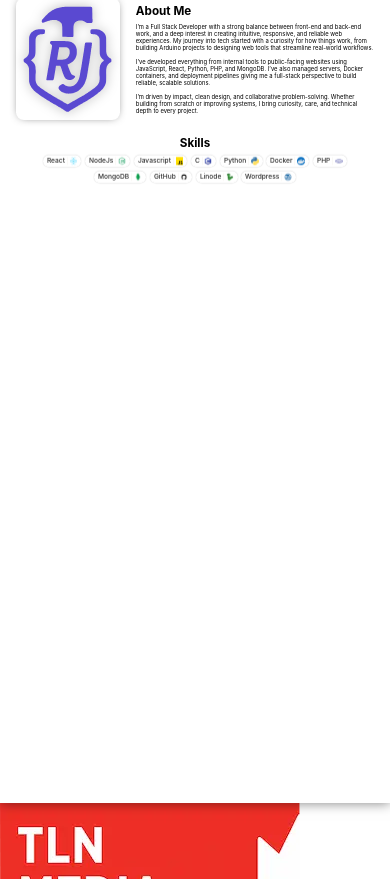
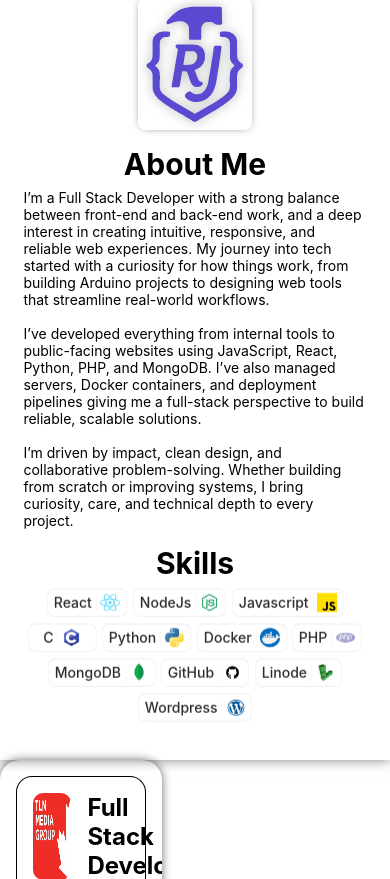
Before and after one commit to RoliJule/rolijule.github.io, a React (Create React App) app: page /#/ in a window 390 px wide. Shown: the part 885-1764 px from the top of the page. Built offline with nearby package versions, Linux system fonts and the light colour scheme.

Commit message:
about section mobile styles added

```diff
--- a/src/components/JobCard.js
+++ b/src/components/JobCard.js
@@ -1,3 +1,5 @@
+import "../styles/jobCardStyles.css"
+
 const JobCard = ({experience}) => {
 
     return (
--- a/src/index.css
+++ b/src/index.css
@@ -50,8 +50,19 @@ body {
 section {
   box-sizing: border-box;
 }
+.section-title {
+    margin: auto auto 1.5vw;
+    text-align: center;
+    font-size: max(3vw, 30px);
+}
 
 code {
   font-family: source-code-pro, Menlo, Monaco, Consolas, 'Courier New',
     monospace;
 }
+
+@media (max-width:992px) {
+  .section-title {
+    margin: auto auto 2vw;
+  }
+}
--- a/src/pages/Experience.js
+++ b/src/pages/Experience.js
@@ -6,11 +6,13 @@ const Experience = () => {
 
     return (
         <section id="experience-section">
-            <div>
-                {jobs.map(job => {
-                    //console.log(job);
-                    return <JobCard experience={job} />
-                })}
+            <div id="experinece-carousel">
+                <div className="viewport">
+                    {jobs.map(job => {
+                        //console.log(job);
+                        return <JobCard experience={job} />
+                    })}
+                </div>
             </div>
         </section>
     );
--- a/src/styles/aboutMe.css
+++ b/src/styles/aboutMe.css
@@ -1,7 +1,7 @@
 #about-section {
     position: relative;
-    padding: 10vw 4vw;
-    min-height: 100vh;
+    padding: 10vw 6vw;
+    height: fit-content;
     box-shadow: 0vw 0vw 3vw 0vw #00000080;
     z-index: 1;
 }
@@ -10,7 +10,6 @@
     flex-direction: row;
     align-items: center;
     gap: 4vw;
-    width: 80vw;
     margin: auto;
     margin-bottom: 4vw;
 }
@@ -35,11 +34,6 @@ svg.about-icon {
     filter: drop-shadow(0px 0px 6px rgb(187, 187, 187));
 }
 
-.section-title {
-    margin: auto auto 1.5vw;
-    text-align: center;
-    font-size: 3vw;
-}
 #about-text-wrapper {
     width: calc(100% - 20vw);
 }
@@ -89,3 +83,18 @@ svg.about-icon {
         font-size: 1.5vw;
     }
 }
+
+@media (max-width: 992px) {
+    .bio-wrapper {
+        flex-direction: column;
+    }
+    #about-text-wrapper h2 {
+        text-align: center;
+    }
+    #about-text-wrapper {
+        width: 100%;
+    }
+    .about-text {
+        font-size: max(2vw, 14px);
+    }
+}
--- a/src/styles/experienceStyles.css
+++ b/src/styles/experienceStyles.css
@@ -0,0 +1,8 @@
+.viewport {
+    display: flex;
+    flex-direction: row;
+    gap: 2rem;
+}
+.job-card {
+    width: 33%;
+}
--- a/src/styles/jobCardStyles.css
+++ b/src/styles/jobCardStyles.css
@@ -1,5 +1,5 @@
 .job-card {
-    width: 80vw;
+    width: 33.33%;
     padding: 1rem;
     border-radius: 20px;
     box-shadow: 0px 0px 10px 0px var(--color-text-secondary);
@@ -24,3 +24,8 @@ h1.job-title {
     width: 60%;
     margin: auto;
 }
+
+.job-responsibilites {
+    height: 0px;
+    overflow: hidden;
+}
--- a/src/styles/skillCardStyles.css
+++ b/src/styles/skillCardStyles.css
@@ -37,9 +37,34 @@
 
 @media (max-width: 1400px) {
     .skill-wrapper {
-        width: 85vw;
+        width: 80vw;
     }
     .skill-card p {
-        font-size: 1.7vw;
+        font-size: 1.5vw;
     }
 }
+@media (max-width: 992px) {
+    .skill-wrapper {
+        width: 100%;
+        justify-content: center;
+    }
+    .skill-card {
+        justify-content: center;
+        padding: 1vw 1.5vw;
+        height: 3vw;
+        min-width: 16%;
+        gap: 1vw;
+    }
+    .skill-card p {
+        font-size: max(2vw, 14px);
+    }
+}
+@media (max-width: 768px) {
+    .skill-wrapper {
+        gap: 2vw;
+    }
+    .skill-card {
+        padding: 1vw 1.5vw;
+        height: 5vw;
+    }
+}
```
